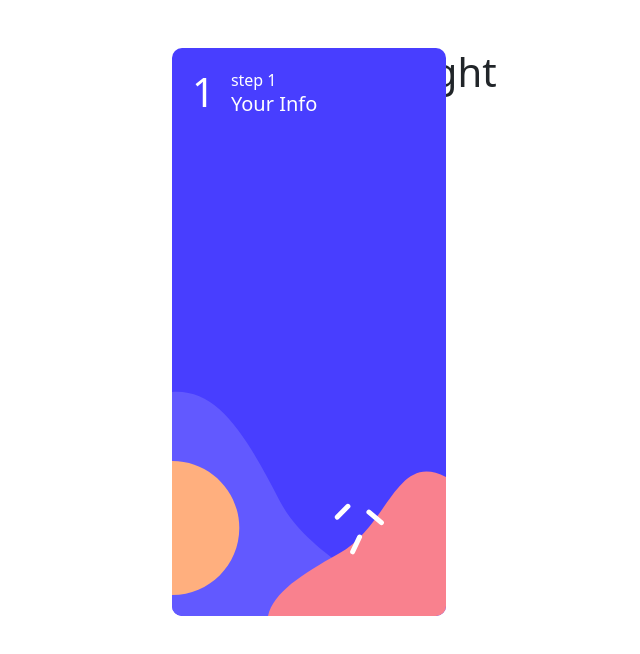
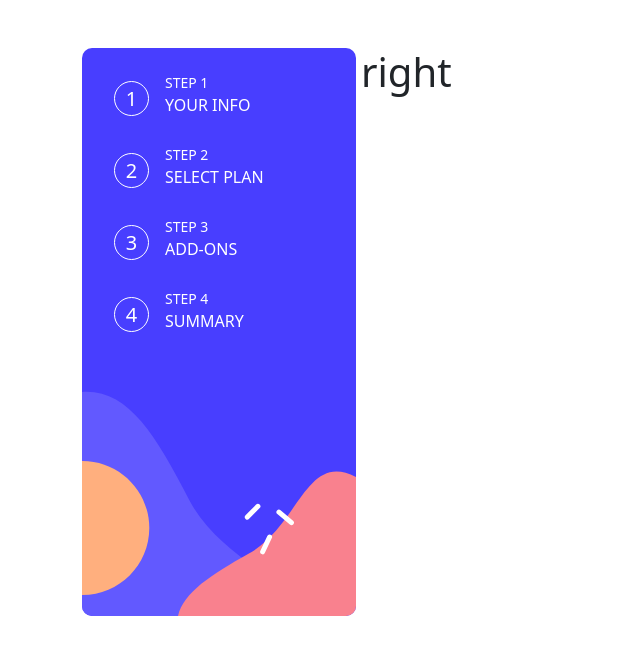
Before and after one commit to PrivDDOS/Angular-form, an Angular app: page / in a window 1280 px wide. Shown: the top 654 px of the page, without its empty margins (0-640 px from the left). Built offline with nearby package versions, Linux system fonts and the light colour scheme.

Commit message:
styling the left content

```diff
--- a/src/app/app.css
+++ b/src/app/app.css
@@ -0,0 +1,38 @@
+.w-35px {
+    width: 35px;
+}
+
+.h-35px {
+    height: 35px;
+}
+
+.image-container {
+    position: relative;
+    width: 100%;
+    height: 100%;
+    overflow: hidden;
+}
+
+.text-overlay {
+    position: absolute;
+    padding: 0 2rem;
+    gap: 1rem;
+    left: 0;
+    width: 100%;
+}
+
+.text-overlay:nth-of-type(1) {
+    top: 1.5rem;
+}
+
+.text-overlay:nth-of-type(2) {
+    top: 6rem;
+}
+
+.text-overlay:nth-of-type(3) {
+    top: 10.5rem;
+}
+
+.text-overlay:nth-of-type(4) {
+    top: 15rem;
+}
--- a/src/app/app.html
+++ b/src/app/app.html
@@ -1,21 +1,48 @@
-<div class="w-75 vh-100 container d-flex flex-row py-5">
+<div class="w-100 vh-100 container d-flex flex-row py-5">
+
   <div class="container-left w-25 vh-50">
-    <div class="image-container">
+    <div class="image-container position-relative h-100">
       <img src="/assets/images/bg-sidebar-desktop.svg" alt="background">
 
-      <div class="text-overlay d-flex">
-        <h1 class="text-white">1</h1>
+      <div class="text-overlay w-auto d-flex justify-content-center align-items-center gap-0">
+        <h5 class="w-35px h-35px text-white d-flex align-items-center justify-content-center border border-white rounded-circle">1</h5>
         <div class="d-flex flex-column ms-3">
-          <p class="text-white m-0">step 1</p>
-          <h5 class="text-white">Your Info</h5>
+          <p class="text-white text-uppercase small m-0">step 1</p>
+          <p class="text-white text-uppercase fs-6">Your Info</p>
+        </div>
+      </div>
+
+      <div class="text-overlay w-auto d-flex justify-content-center align-items-center gap-0">
+        <h5 class="w-35px h-35px text-white d-flex align-items-center justify-content-center border border-white rounded-circle">2</h5>
+        <div class="d-flex flex-column ms-3">
+          <p class="text-white text-uppercase small m-0">step 2</p>
+          <p class="text-white text-uppercase fs-6">Select Plan</p>
+        </div>
+      </div>
+
+      <div class="text-overlay w-auto d-flex justify-content-center align-items-center gap-0">
+        <h5 class="w-35px h-35px text-white d-flex align-items-center justify-content-center border border-white rounded-circle">3</h5>
+        <div class="d-flex flex-column ms-3">
+          <p class="text-white text-uppercase small m-0">step 3</p>
+          <p class="text-white text-uppercase fs-6">Add-ons</p>
+        </div>
+      </div>
+
+      <div class="text-overlay w-auto d-flex justify-content-center align-items-center gap-0">
+        <h5 class="w-35px h-35px text-white d-flex align-items-center justify-content-center border border-white rounded-circle">4</h5>
+        <div class="d-flex flex-column ms-3">
+          <p class="text-white text-uppercase small m-0">step 4</p>
+          <p class="text-white text-uppercase fs-6">Summary</p>
         </div>
       </div>
 
     </div>
   </div>
-  <div class="container-right w-75 vh-50">
+
+  <div class="container-right w-75 vh-100">
     <h1>right</h1>
   </div>
+
 </div>
 
 
```
